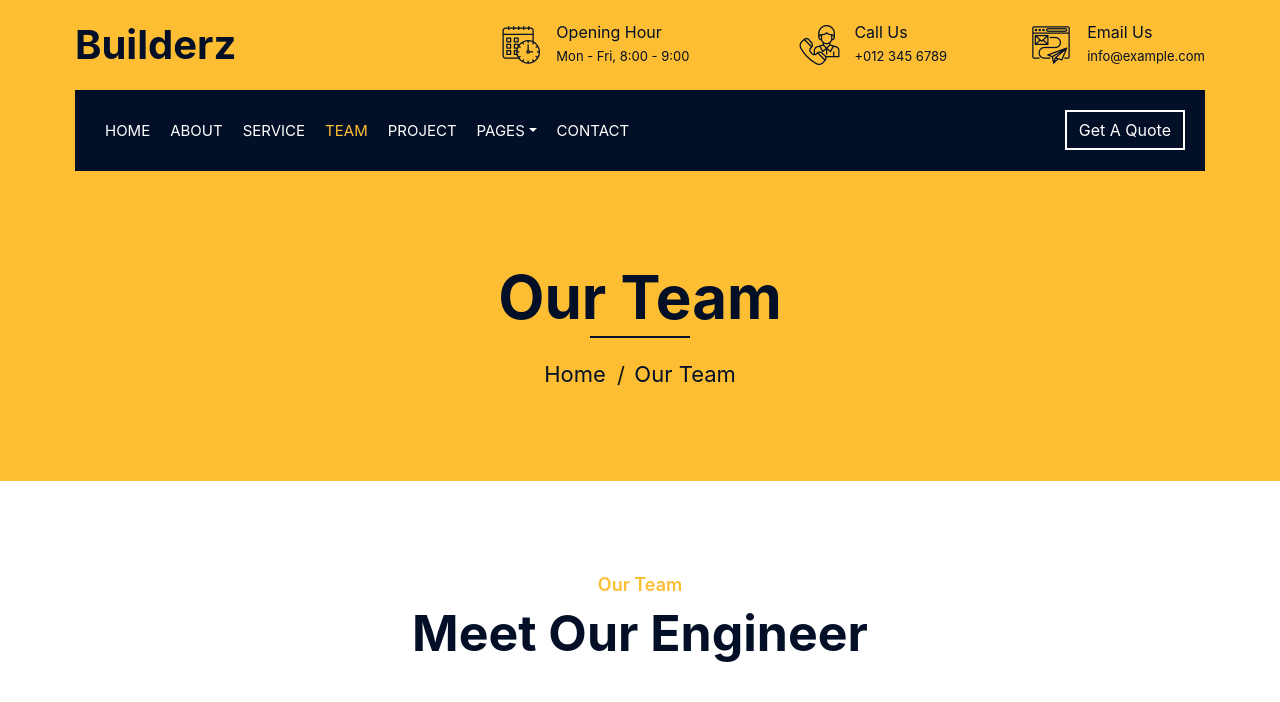
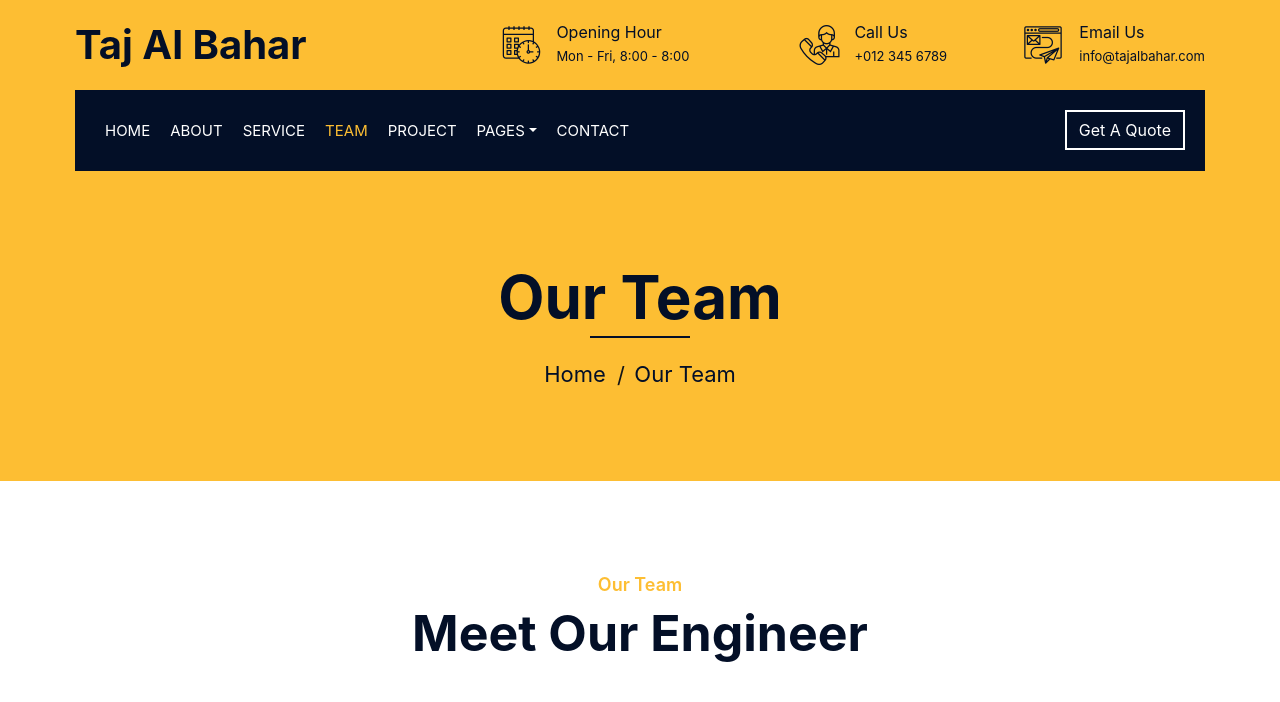
Before and after one commit to shiraj-m/tajalbahar.com, a plain HTML site: page team.html in a window 1280 px wide. Shown: the top 702 px of the page. Drawn offline with nearby package versions, Linux system fonts and the light colour scheme.

Commit message:
Update team.html

```diff
--- a/team.html
+++ b/team.html
@@ -2,13 +2,14 @@
 <html lang="en">
     <head>
         <meta charset="utf-8">
-        <title>Builderz - Construction Company Website Template</title>
+        <title>Taj Al Bahar (TAB) - Dubai based supplier of building materials to
+      the Middle East Region</title>
         <meta content="width=device-width, initial-scale=1.0" name="viewport">
-        <meta content="Construction Company Website Template" name="keywords">
-        <meta content="Construction Company Website Template" name="description">
+        <meta content="Taj, Al Bahar, General, Trading, Dubai, Building, Materials, Supplier, Plywood, Sanitary ware, Safety Equipments" name="keywords">
+        <meta content="A Reliable and Trusted Supplier of Building Materials in Dubai name="description">
 
         <!-- Favicon -->
-        <link href="img/favicon.ico" rel="icon">
+        <link href="img/favicon.png" rel="icon">
 
         <!-- Google Font -->
         <link href="https://fonts.googleapis.com/css2?family=Poppins:wght@100;200;300;400;500;600;700;800;900&display=swap" rel="stylesheet">
@@ -36,8 +37,8 @@
                         <div class="col-lg-4 col-md-12">
                             <div class="logo">
                                 <a href="index.html">
-                                    <h1>Builderz</h1>
-                                    <!-- <img src="img/logo.jpg" alt="Logo"> -->
+                                    <h1>Taj Al Bahar</h1>
+                                    <!-- <img src="img/logo.png" alt="Logo"> -->
                                 </a>
                             </div>
                         </div>
@@ -50,7 +51,7 @@
                                         </div>
                                         <div class="top-bar-text">
                                             <h3>Opening Hour</h3>
-                                            <p>Mon - Fri, 8:00 - 9:00</p>
+                                            <p>Mon - Fri, 8:00 - 8:00</p>
                                         </div>
                                     </div>
                                 </div>
@@ -72,7 +73,7 @@
                                         </div>
                                         <div class="top-bar-text">
                                             <h3>Email Us</h3>
-                                            <p>info@example.com</p>
+                                            <p>info@tajalbahar.com</p>
                                         </div>
                                     </div>
                                 </div>
```
